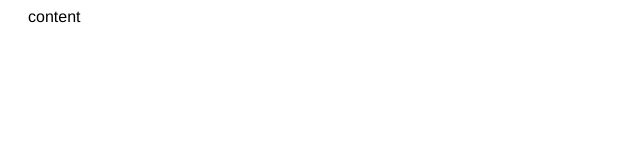
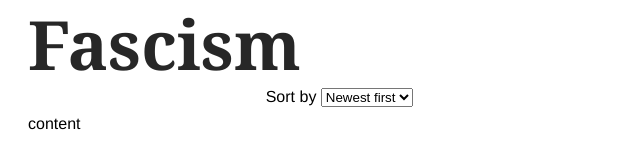
Before and after one commit to The-Darph/fscm-ui, a website built with webpack: page src/index.html in a window 1280 px wide. Shown: the whole page, without its empty margins (0-640 px from the left). Built offline with nearby package versions, Linux system fonts and the light colour scheme; files whose address does not match are found by name.

Commit message:
Update index.html
Working on a simple form for sorting and filtering API results.

```diff
--- a/src/index.html
+++ b/src/index.html
@@ -5,24 +5,41 @@
   <meta http-equiv="X-UA-Compatible" content="IE=edge" />
 
   <title>Fascism Tracker | It's not coming. It's here.</title>
-  <meta name="description" content="The United States is under the authrority of fascists. This is an archive of as many fascist actions one person can collect." />
-  <meta name="author" content="WGP" />
+  <meta name="description" content="The United States is under the authrority of fascists. This is an archive of fascists actions taken by the US government beginning in 2025." />
+  <meta name="author" content="The Darph" />
   <link rel="author" href="/humans.txt" />
 
   <meta name="viewport" content="width=device-width, initial-scale=1" />
 
-  <!-- process:css css/style.css -->
-  <link rel="stylesheet" href="vendor/normalize-css/normalize.css" />
   <link rel="stylesheet" href="css/style.css" />
-  <!-- /process -->
-
-  <!--[if lt IE 9]>
-  <script src="vendor/html5shiv/dist/html5shiv.min.js"></script>
-  <script src="vendor/respond/dest/respond.min.js"></script>
-  <![endif]-->
 </head>
 
 <body>
+
+  <header class="container">
+    <div class"row">
+      <div class="col-12">
+        <h1 class="site-title">Fascism</h1>
+      </div>
+    </div>
+  </header>
+
+  <div class="container">
+    <div class="row">
+      <div class="col-8 push-2">
+        <form>
+          <div class="form-filter">
+            <label for="sort">Sort by</label>
+            <select name="sort">
+              <option value="newest">Newest first</option>
+              <option value="oldest">Oldest first</option>
+            </select>
+          </div>
+          <!-- filter by types -->
+        </form>
+      </div>
+    </div>
+  </div>
 
   <main class="container">
     content
```
